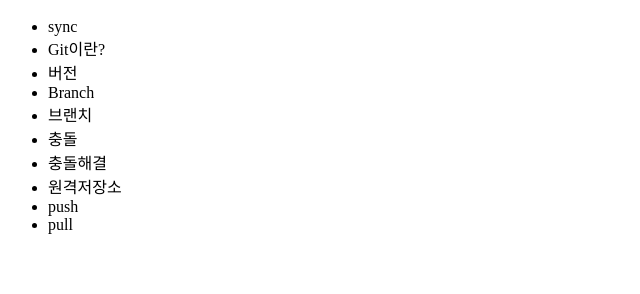
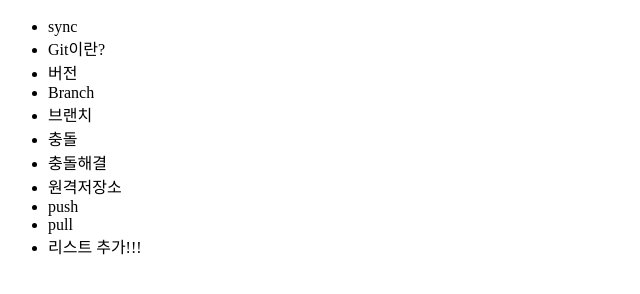
Before and after one commit to SONGINHAE/oepntutorials, a plain HTML site: page index.html in a window 1280 px wide. Shown: the part 48-342 px from the top of the page, without its empty margins (0-640 px from the left). Drawn offline with Linux system fonts and the light colour scheme.

Commit message:
리스트 추가

```diff
--- a/index.html
+++ b/index.html
@@ -19,6 +19,7 @@
 			<li>원격저장소</li>
 			<li>push</li>
 			<li>pull</li>
+			<li>리스트 추가!!!</li>
 		</ul>
 	</body>
 </head>
```
